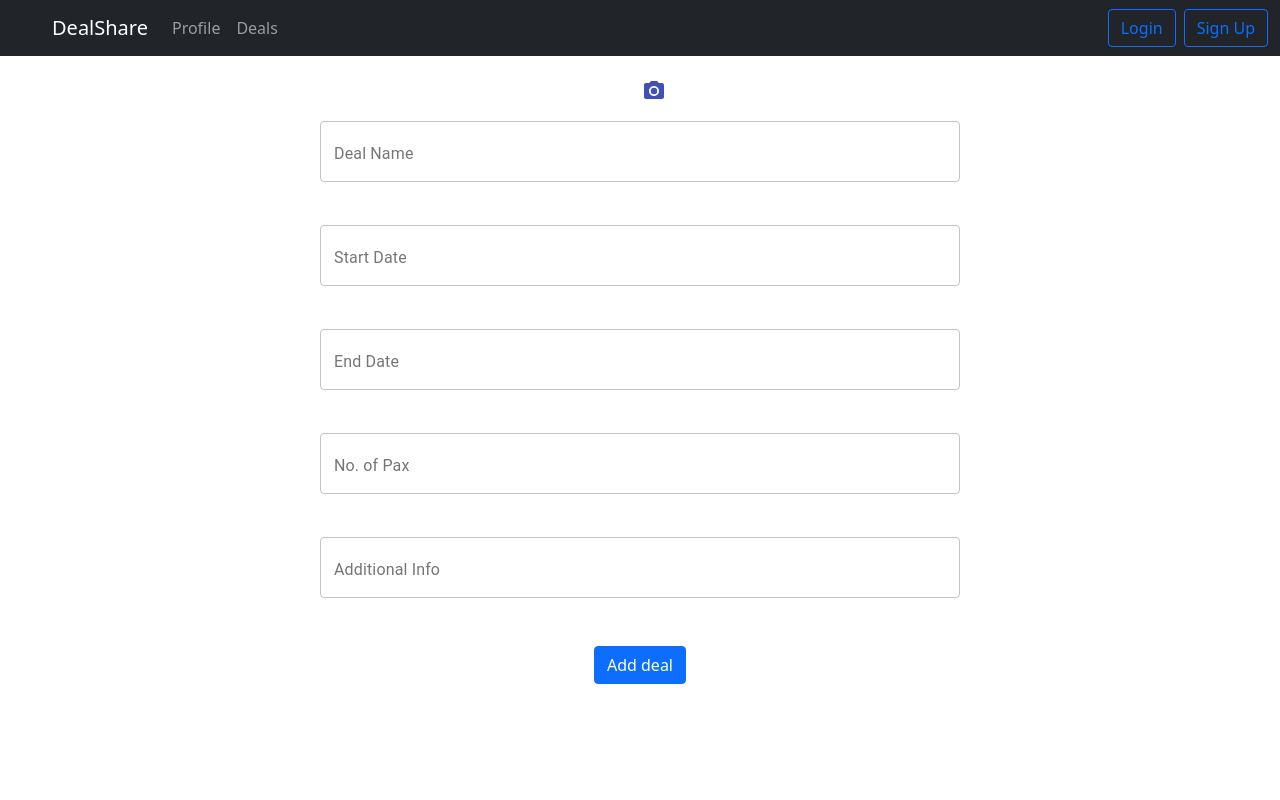
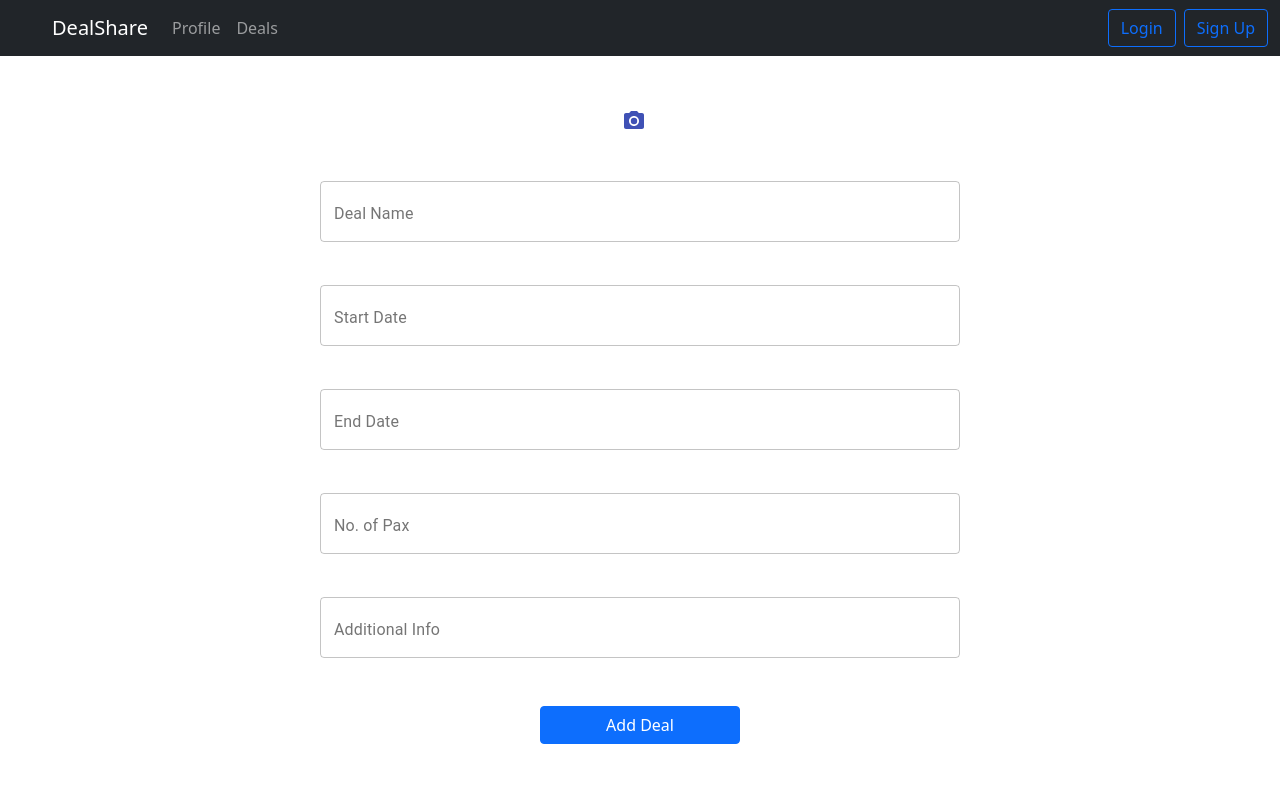
Before and after one commit to HackAndRoll2022/DealShare, a React (Create React App) app in the folder frontend/: page /add in a window 1280 px wide. Shown: the top 800 px of the page. Built offline with nearby package versions, Linux system fonts and the light colour scheme.

Commit message:
Add modal upon submitting Deal

```diff
--- a/frontend/src/pages/AddDealPage/AddDealPage.jsx
+++ b/frontend/src/pages/AddDealPage/AddDealPage.jsx
@@ -1,12 +1,39 @@
 import React, { useState } from "react";
 import DealCardList from "../../components/DealCardList/DealCardList";
-import { Button } from "react-bootstrap"
+import { Button, Modal } from "react-bootstrap"
 import { IconButton, TextField } from '@material-ui/core';
 import PhotoCamera from '@material-ui/icons/PhotoCamera';
 // import { Hidden } from '@material-ui/core';
 import { Navigator } from "../../components/navbar/Navigator";
 import Footer from "../../components/footer/Footer";
 import { useNavigate } from "react-router-dom";
+
+const AddDealModal = () => {
+  const [show, setShow] = useState(false);
+
+  const handleClose = () => setShow(false);
+  const handleShow = () => setShow(true);
+
+  return (
+    <>
+      <Button variant="primary" onClick={handleShow} style={{ 'width': 200 }}>
+        Add Deal
+      </Button>
+      <Modal show={show} onHide={handleClose} centered backdrop="static"
+        keyboard={false}>
+        <Modal.Header>
+          <Modal.Title>Success! </Modal.Title>
+        </Modal.Header>
+        <Modal.Body >
+          <h5> The deal has been posted successfully to the DealShare team for verification.</h5>
+        </Modal.Body>
+        <Modal.Footer>
+          <Button variant="danger" href="/home">Close</Button>
+        </Modal.Footer>
+      </Modal>
+    </>
+  );
+}
 
 const AddDealPage = () => {
     const [dealCardList, setDealCardList] = useState([]);
@@ -57,7 +84,8 @@ const AddDealPage = () => {
               display: "flex",
               justifyContent: "center",
               alignItems: "center",
-              margin: "20px",
+              marginTop: "50px",
+              marginBottom: "50px",
             }}
           >
             <IconButton
@@ -122,7 +150,8 @@ const AddDealPage = () => {
                 alignContent: "center",
               }}
             >
-              <Button onClick={addDeal}>Add deal</Button>
+              <AddDealModal />
+              {/* <Button onClick={addDeal}>Add deal</Button> */}
             </div>
           </div>
         </div>
```
